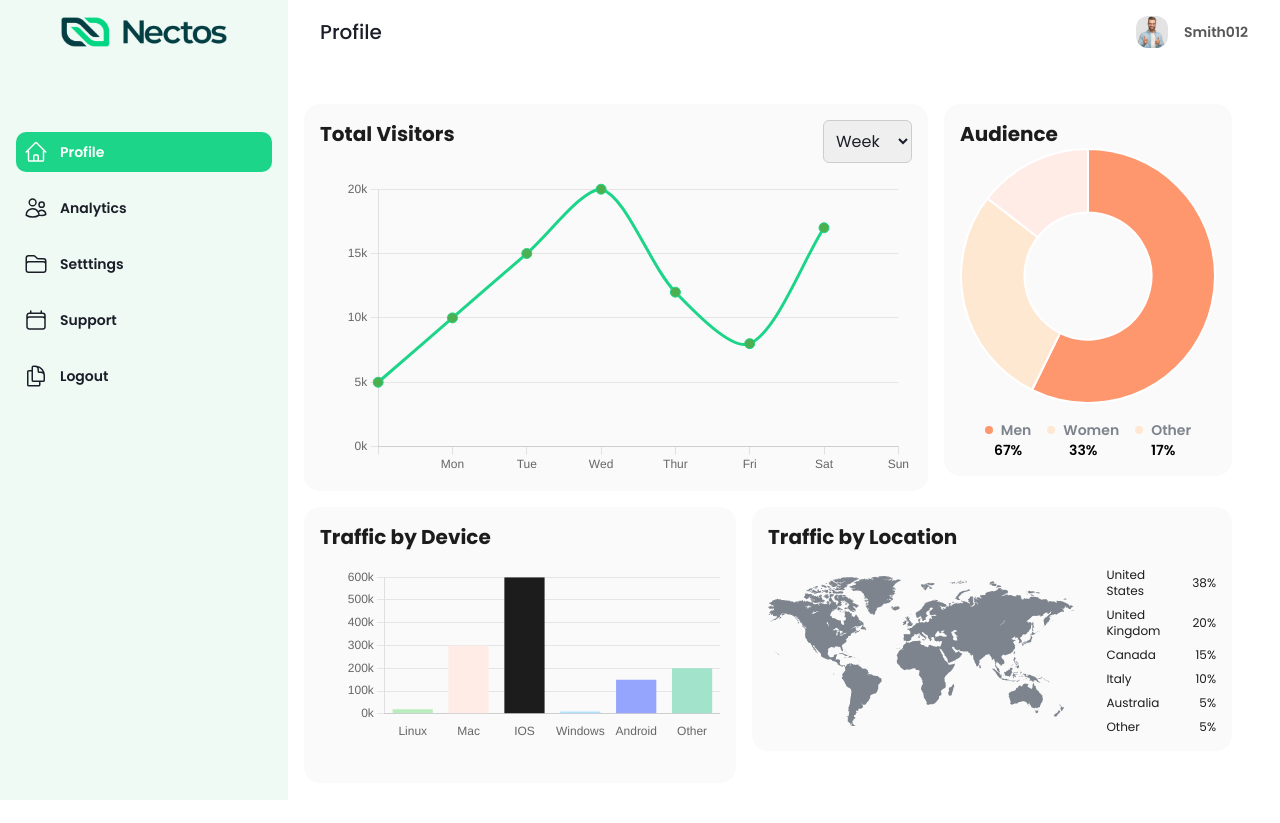
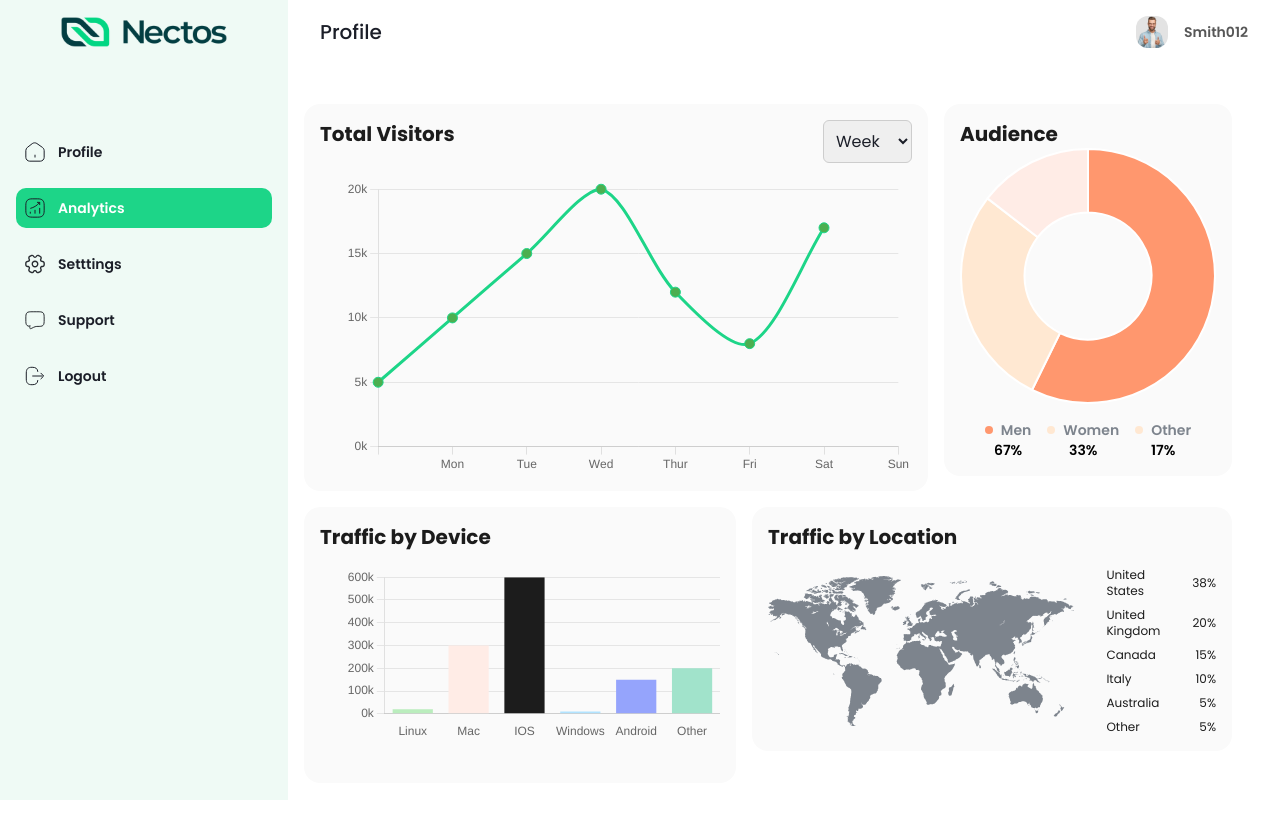
Before and after one commit to moeez999/nectos, a Next.js app: page /analytics in a window 1280 px wide. Built offline with nearby package versions, Linux system fonts and the light colour scheme.

Commit message:
update nav

```diff
--- a/src/app/analytics/page.js
+++ b/src/app/analytics/page.js
@@ -24,14 +24,34 @@ import TotalVisitors from "../components/totalVisitors";
 import TrafficByLocationMap from "../components/trafficByLocation";
 
 const navigation = [
-  { name: "Profile", href: "/dashboard", icon: HomeIcon, current: true },
-  { name: "Analytics", href: "/analytics", icon: UsersIcon, current: false },
-  { name: "Setttings", href: "/settings", icon: FolderIcon, current: false },
-  { name: "Support", href: "/support", icon: CalendarIcon, current: false },
+  {
+    name: "Profile",
+    href: "/dashboard",
+    icon: "../img/profileHome.svg",
+    current: false,
+  },
+  {
+    name: "Analytics",
+    href: "/analytics",
+    icon: "../img/analytics-2.svg",
+    current: true,
+  },
+  {
+    name: "Setttings",
+    href: "/settings",
+    icon: "../img/settings.svg",
+    current: false,
+  },
+  {
+    name: "Support",
+    href: "/support",
+    icon: "../img/support.svg",
+    current: false,
+  },
   {
     name: "Logout",
     href: "/logout",
-    icon: DocumentDuplicateIcon,
+    icon: "../img/logout.svg",
     current: false,
   },
 ];
@@ -106,15 +126,8 @@ export default function Dashboard() {
                                 "group flex gap-x-3 rounded-md p-2 text-sm/6 font-semibold"
                               )}
                             >
-                              <item.icon
-                                aria-hidden="true"
-                                className={classNames(
-                                  item.current
-                                    ? "text-white"
-                                    : "text-[#1B1E28] group-hover:text-white",
-                                  "size-6 shrink-0"
-                                )}
-                              />
+                              <img src={item.icon} alt="" />
+
                               {item.name}
                             </a>
                           </li>
@@ -154,15 +167,7 @@ export default function Dashboard() {
                             "group flex gap-x-3 rounded-[10px] p-2 text-sm/6 font-semibold"
                           )}
                         >
-                          <item.icon
-                            aria-hidden="true"
-                            className={classNames(
-                              item.current
-                                ? "text-white"
-                                : "text-[#1B1E28] group-hover:text-white",
-                              "size-6 shrink-0"
-                            )}
-                          />
+                          <img src={item.icon} alt="" />
                           {item.name}
                         </a>
                       </li>
--- a/src/app/components/settings.jsx
+++ b/src/app/components/settings.jsx
@@ -20,14 +20,34 @@ import {
 import ProfileForm from "./profileForm";
 
 const navigation = [
-  { name: "Profile", href: "/dashboard", icon: HomeIcon, current: true },
-  { name: "Analytics", href: "/analytics", icon: UsersIcon, current: false },
-  { name: "Setttings", href: "/settings", icon: FolderIcon, current: false },
-  { name: "Support", href: "/support", icon: CalendarIcon, current: false },
+  {
+    name: "Profile",
+    href: "/dashboard",
+    icon: "../img/profileHome.svg",
+    current: false,
+  },
+  {
+    name: "Analytics",
+    href: "/analytics",
+    icon: "../img/analytics-2.svg",
+    current: false,
+  },
+  {
+    name: "Setttings",
+    href: "/settings",
+    icon: "../img/settings.svg",
+    current: true,
+  },
+  {
+    name: "Support",
+    href: "/support",
+    icon: "../img/support.svg",
+    current: false,
+  },
   {
     name: "Logout",
     href: "/logout",
-    icon: DocumentDuplicateIcon,
+    icon: "../img/logout.svg",
     current: false,
   },
 ];
@@ -96,15 +116,8 @@ export default function Settings() {
                                 "group flex gap-x-3 rounded-md p-2 text-sm/6 font-semibold"
                               )}
                             >
-                              <item.icon
-                                aria-hidden="true"
-                                className={classNames(
-                                  item.current
-                                    ? "text-white"
-                                    : "text-[#1B1E28] group-hover:text-white",
-                                  "size-6 shrink-0"
-                                )}
-                              />
+                              <img src={item.icon} alt="" />
+
                               {item.name}
                             </a>
                           </li>
@@ -144,15 +157,8 @@ export default function Settings() {
                             "group flex gap-x-3 rounded-[10px] p-2 text-sm/6 font-semibold"
                           )}
                         >
-                          <item.icon
-                            aria-hidden="true"
-                            className={classNames(
-                              item.current
-                                ? "text-white"
-                                : "text-[#1B1E28] group-hover:text-white",
-                              "size-6 shrink-0"
-                            )}
-                          />
+                          <img src={item.icon} alt="" />
+
                           {item.name}
                         </a>
                       </li>
--- a/src/app/components/support.jsx
+++ b/src/app/components/support.jsx
@@ -19,14 +19,34 @@ import {
 } from "@heroicons/react/24/outline";
 
 const navigation = [
-  { name: "Profile", href: "/dashboard", icon: HomeIcon, current: true },
-  { name: "Analytics", href: "/analytics", icon: UsersIcon, current: false },
-  { name: "Setttings", href: "/settings", icon: FolderIcon, current: false },
-  { name: "Support", href: "/support", icon: CalendarIcon, current: false },
+  {
+    name: "Profile",
+    href: "/dashboard",
+    icon: "../img/profileHome.svg",
+    current: false,
+  },
+  {
+    name: "Analytics",
+    href: "/analytics",
+    icon: "../img/analytics-2.svg",
+    current: false,
+  },
+  {
+    name: "Setttings",
+    href: "/settings",
+    icon: "../img/settings.svg",
+    current: false,
+  },
+  {
+    name: "Support",
+    href: "/support",
+    icon: "../img/support.svg",
+    current: true,
+  },
   {
     name: "Logout",
     href: "/logout",
-    icon: DocumentDuplicateIcon,
+    icon: "../img/logout.svg",
     current: false,
   },
 ];
@@ -95,15 +115,8 @@ export default function Support() {
                                 "group flex gap-x-3 rounded-md p-2 text-sm/6 font-semibold"
                               )}
                             >
-                              <item.icon
-                                aria-hidden="true"
-                                className={classNames(
-                                  item.current
-                                    ? "text-white"
-                                    : "text-[#1B1E28] group-hover:text-white",
-                                  "size-6 shrink-0"
-                                )}
-                              />
+                              <img src={item.icon} alt="" />
+
                               {item.name}
                             </a>
                           </li>
@@ -143,15 +156,7 @@ export default function Support() {
                             "group flex gap-x-3 rounded-[10px] p-2 text-sm/6 font-semibold"
                           )}
                         >
-                          <item.icon
-                            aria-hidden="true"
-                            className={classNames(
-                              item.current
-                                ? "text-white"
-                                : "text-[#1B1E28] group-hover:text-white",
-                              "size-6 shrink-0"
-                            )}
-                          />
+                          <img src={item.icon} alt="" />
                           {item.name}
                         </a>
                       </li>
```
Also changed, not shown: src/app/components/Dashboard.jsx (+1 -9 lines).
